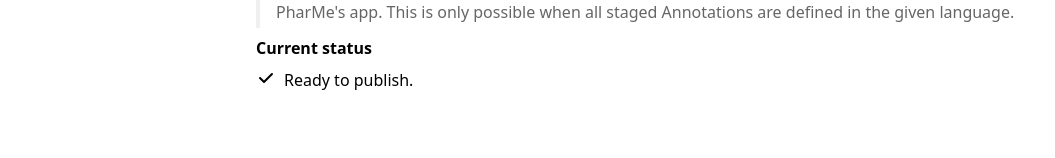
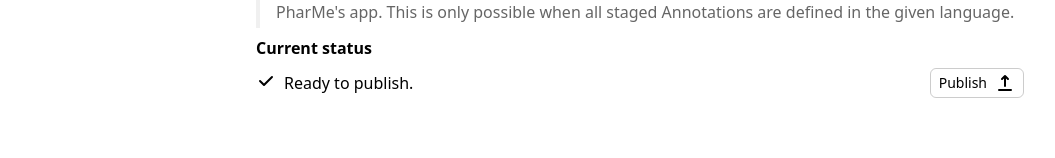
Before and after one commit to hpi-dhc/PharMe, a Next.js app in the folder anni/: page / in a window 1280 px wide. Shown: the part 268-426 px from the top of the page, without its empty margins (0-1055 px from the left). Built offline with nearby package versions, Linux system fonts and the light colour scheme; no server answers; the database is empty.

Commit message:
feat(#518): add publishing overlay

```diff
--- a/anni/src/pages/index.tsx
+++ b/anni/src/pages/index.tsx
@@ -1,19 +1,32 @@
-import { CheckIcon, ExclamationIcon } from '@heroicons/react/solid';
+import {
+    CheckIcon,
+    ExclamationIcon,
+    UploadIcon,
+    XIcon,
+} from '@heroicons/react/solid';
 import Link from 'next/link';
+import { useState } from 'react';
 
 import { useSwrFetcher } from '../common/react-helpers';
 import WithIcon from '../components/common/WithIcon';
 import GenericError from '../components/common/indicators/GenericError';
 import LoadingSpinner from '../components/common/indicators/LoadingSpinner';
+import Button from '../components/common/interaction/Button';
 import PageHeading from '../components/common/structure/PageHeading';
+import PageOverlay from '../components/common/structure/PageOverlay';
 import Emphasis from '../components/common/text/Emphasis';
 import Explanation from '../components/common/text/Explanation';
 import { GetPublishStatusReponse } from './api/publish';
 
 const Home = () => {
+    const [publishVisible, setPublishVisible] = useState(false);
     const { data: response, error } =
         useSwrFetcher<GetPublishStatusReponse>('/api/publish');
     const publishingError = response?.data.data.errorMessage;
+
+    const publish = async () => {
+        console.log('publish');
+    };
 
     return (
         <div className="space-y-4">
@@ -45,16 +58,25 @@ const Home = () => {
                     </p>
                 </Explanation>
                 <h3 className="font-bold">Current status</h3>
-                <div className="flex justify-between">
+                <div className="flex justify-between items-center">
                     {response ? (
                         publishingError ? (
                             <WithIcon icon={ExclamationIcon} as="p">
                                 {publishingError}
                             </WithIcon>
                         ) : (
-                            <WithIcon icon={CheckIcon} as="p">
-                                Ready to publish.
-                            </WithIcon>
+                            <>
+                                <WithIcon icon={CheckIcon} as="p">
+                                    Ready to publish.
+                                </WithIcon>
+                                <Button
+                                    icon={UploadIcon}
+                                    onClick={() => setPublishVisible(true)}
+                                    reverse
+                                >
+                                    Publish
+                                </Button>
+                            </>
                         )
                     ) : error ? (
                         <GenericError />
@@ -63,6 +85,26 @@ const Home = () => {
                     )}
                 </div>
             </div>
+            {publishVisible && (
+                <PageOverlay
+                    hide={() => setPublishVisible(false)}
+                    heading="Publish data"
+                    explanation="Are you sure? This action will have an immediate effect on users and cannot be directly undone."
+                >
+                    <div className="flex justify-center space-x-4">
+                        <Button onClick={publish} icon={UploadIcon} dark>
+                            Publish now
+                        </Button>
+                        <Button
+                            onClick={() => setPublishVisible(false)}
+                            icon={XIcon}
+                            dark
+                        >
+                            Cancel
+                        </Button>
+                    </div>
+                </PageOverlay>
+            )}
         </div>
     );
 };
```
